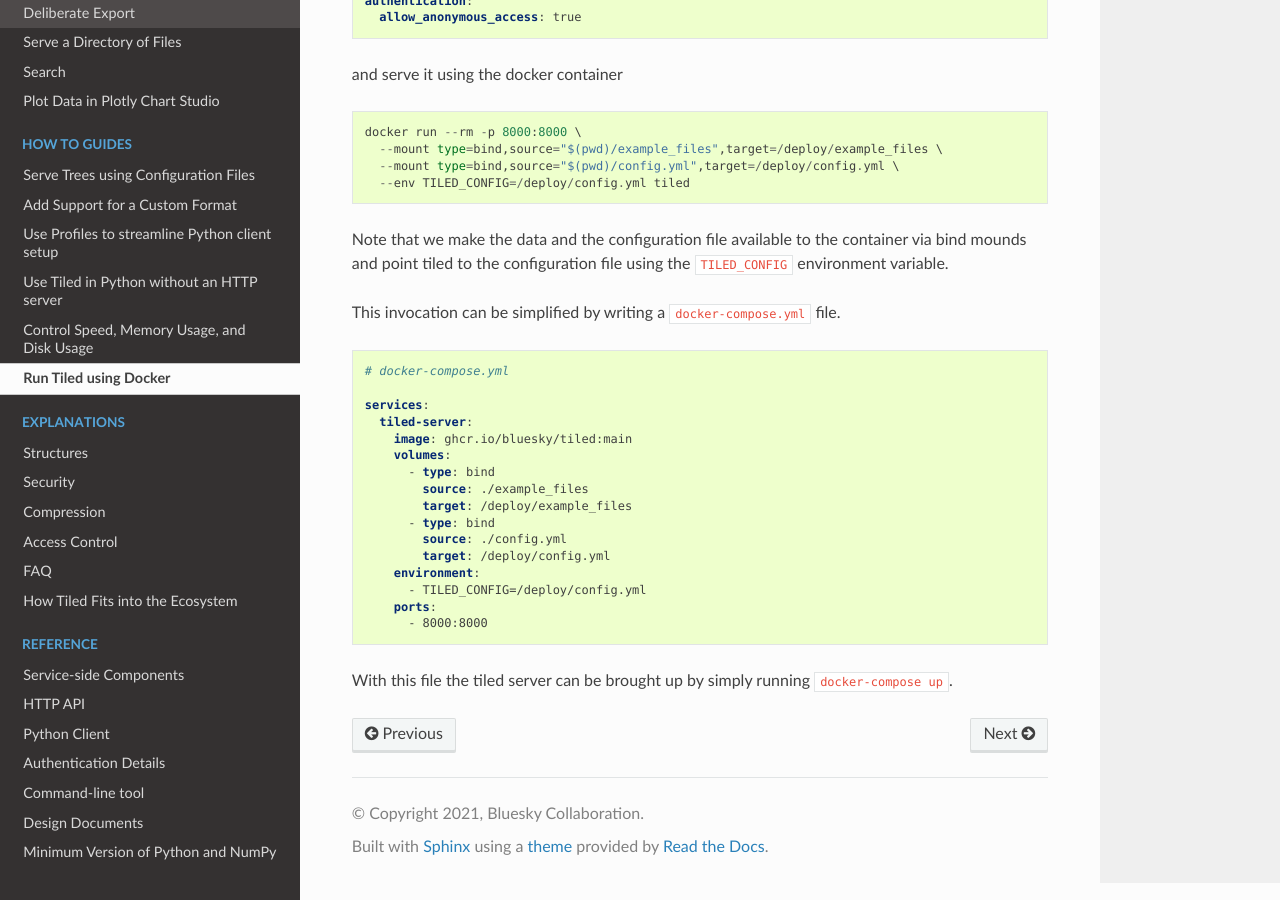
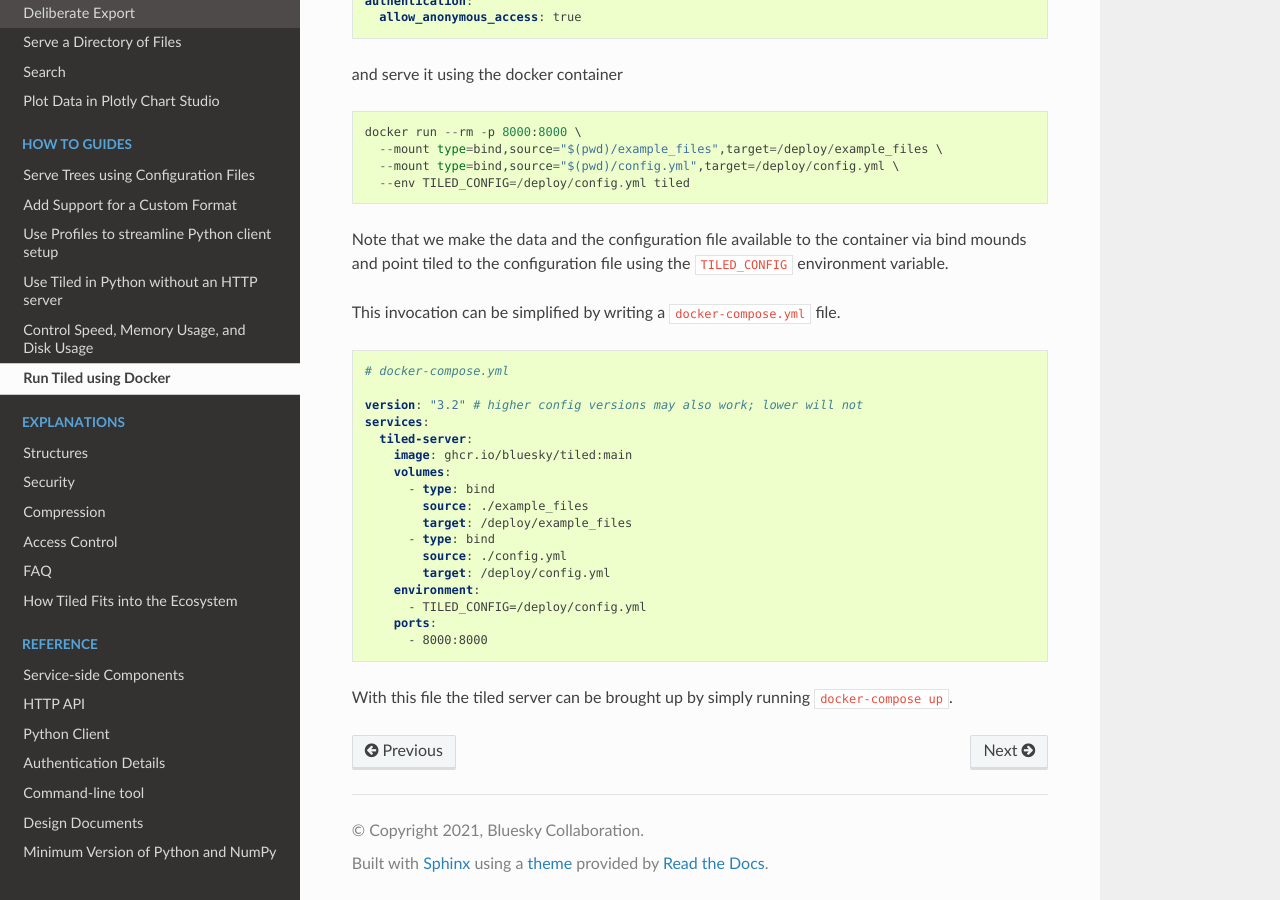
Before and after one commit to bluesky/tiled, a Sphinx documentation site: the page built from docs/source/how-to/docker.md, in a window 1280 px wide and 900 px high, scrolled down 777 px. Built offline with Sphinx 7.4.7 and the Read the Docs theme 2.0.0, drawn with Linux system fonts in a browser that asks for light colours; pages that are not in the unit, such as notebooks, are missing from menus.

Commit message:
Specify version needed for sample docker-compose file.

````diff
--- a/docs/source/how-to/docker.md
+++ b/docs/source/how-to/docker.md
@@ -48,6 +48,7 @@ This invocation can be simplified by writing a `docker-compose.yml` file.
 ```yaml
 # docker-compose.yml
 
+version: "3.2" # higher config versions may also work; lower will not
 services:
   tiled-server:
     image: ghcr.io/bluesky/tiled:main
````
